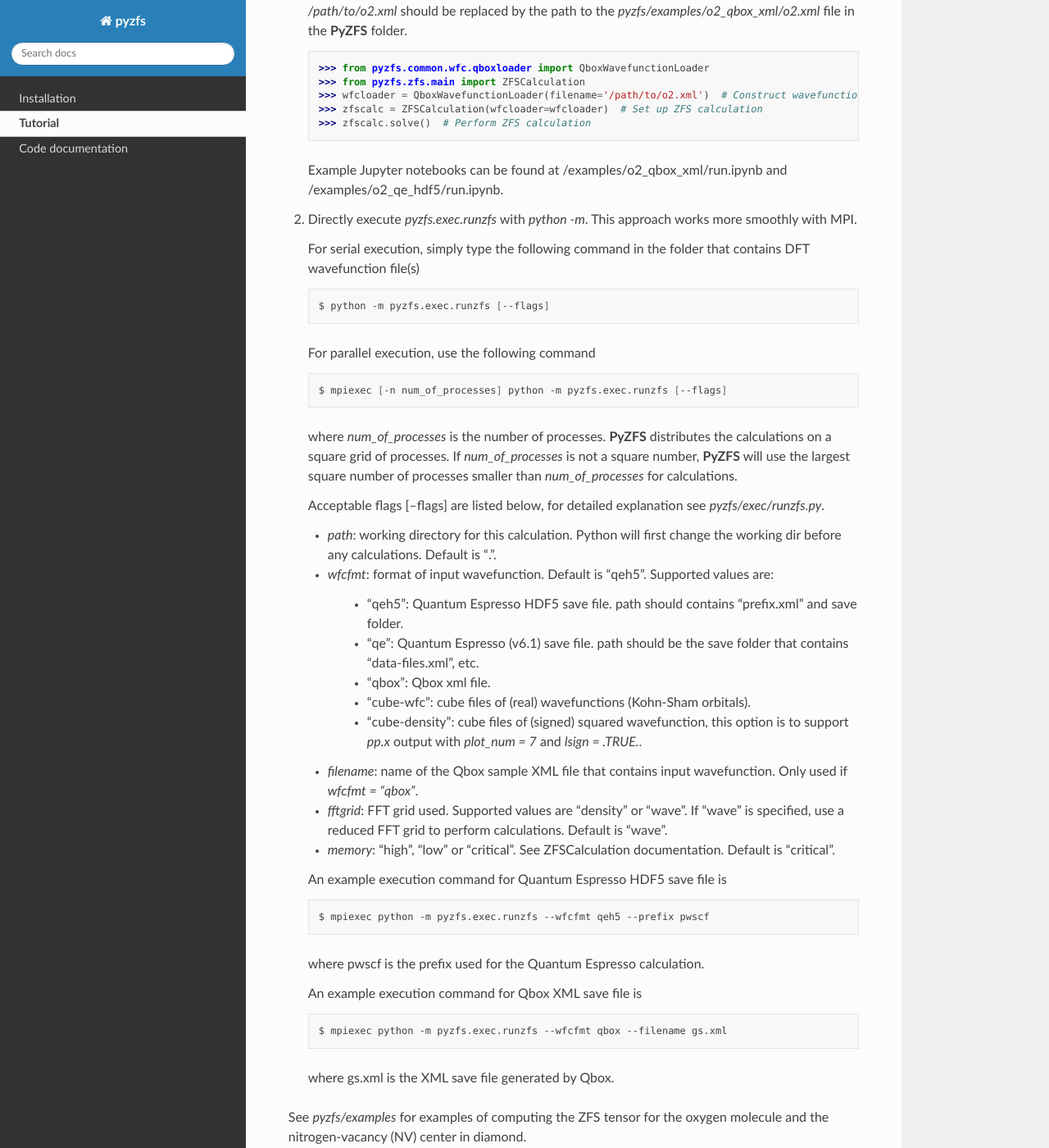
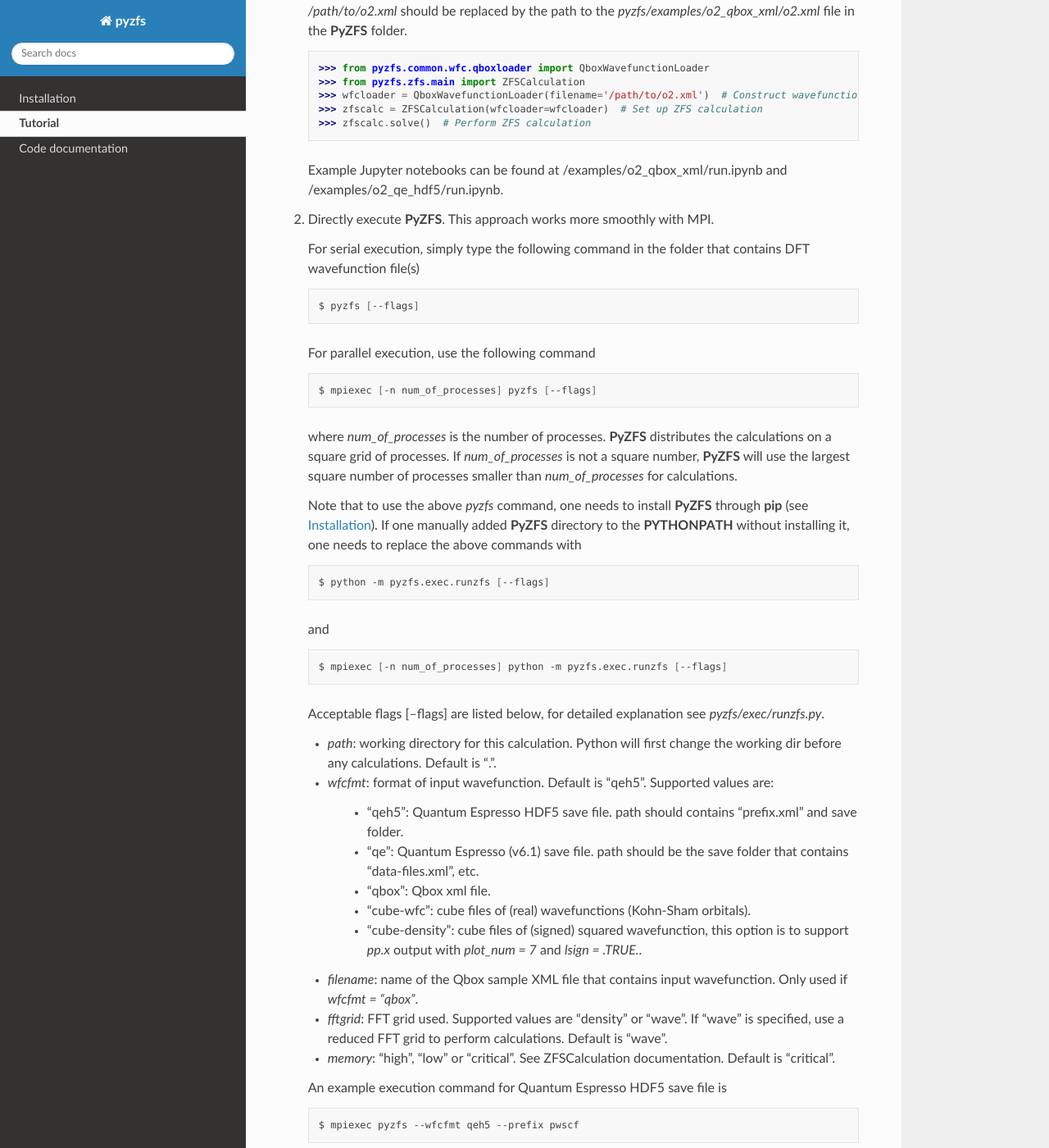
Before and after one commit to hema-ted/pyzfs, a Sphinx documentation site: the page built from doc/tutorial.rst, in a window 1280 px wide and 1400 px high, scrolled down 290 px. Shown: the whole window at 82% size. Built offline with Sphinx 7.4.7 and the Read the Docs theme 2.0.0, drawn with Linux system fonts in a browser that asks for light colours.

Commit message:
update doc to reflect the use of entry point suggested by @malramsay64

```diff
--- a/doc/tutorial.rst
+++ b/doc/tutorial.rst
@@ -20,21 +20,33 @@ After installation, **PyZFS** can be executed in two manners:
 
    Example Jupyter notebooks can be found at /examples/o2_qbox_xml/run.ipynb and /examples/o2_qe_hdf5/run.ipynb.
 
-2. Directly execute *pyzfs.exec.runzfs* with `python -m`. This approach works more smoothly with MPI.
+2. Directly execute **PyZFS**. This approach works more smoothly with MPI.
 
    For serial execution, simply type the following command in the folder that contains DFT wavefunction file(s)
 
    .. code:: bash
 
-      $ python -m pyzfs.exec.runzfs [--flags]
+      $ pyzfs [--flags]
 
    For parallel execution, use the following command
 
    .. code:: bash
 
-      $ mpiexec [-n num_of_processes] python -m pyzfs.exec.runzfs [--flags]
+      $ mpiexec [-n num_of_processes] pyzfs [--flags]
 
    where *num_of_processes* is the number of processes. **PyZFS** distributes the calculations on a square grid of processes. If *num_of_processes* is not a square number, **PyZFS** will use the largest square number of processes smaller than *num_of_processes* for calculations.
+
+   Note that to use the above `pyzfs` command, one needs to install **PyZFS** through **pip** (see :ref:`installation`). If one manually added **PyZFS** directory to the **PYTHONPATH** without installing it, one needs to replace the above commands with
+
+   .. code:: bash
+
+      $ python -m pyzfs.exec.runzfs [--flags]
+
+   and
+
+   .. code:: bash
+
+      $ mpiexec [-n num_of_processes] python -m pyzfs.exec.runzfs [--flags]
 
    Acceptable flags [--flags] are listed below, for detailed explanation see *pyzfs/exec/runzfs.py*.
 
@@ -58,7 +70,7 @@ After installation, **PyZFS** can be executed in two manners:
 
    .. code:: bash
 
-      $ mpiexec python -m pyzfs.exec.runzfs --wfcfmt qeh5 --prefix pwscf
+      $ mpiexec pyzfs --wfcfmt qeh5 --prefix pwscf
 
    where pwscf is the prefix used for the Quantum Espresso calculation.
 
@@ -66,7 +78,7 @@ After installation, **PyZFS** can be executed in two manners:
 
    .. code:: bash
 
-      $ mpiexec python -m pyzfs.exec.runzfs --wfcfmt qbox --filename gs.xml
+      $ mpiexec pyzfs --wfcfmt qbox --filename gs.xml
 
    where gs.xml is the XML save file generated by Qbox.
 
--- a/setup.py
+++ b/setup.py
@@ -12,6 +12,6 @@ setup(
         'numpy', 'scipy', 'mpi4py', 'h5py', 'ase', 'lxml',
     ],
     entry_points={
-        "console_scripts": ["runzfs = pyzfs.exec.runzfs:main"]
+        "console_scripts": ["pyzfs = pyzfs.exec.runzfs:main"]
     }
 )
```
Also changed, not shown: doc/installation.rst (+9 -11 lines), 3 other files.
